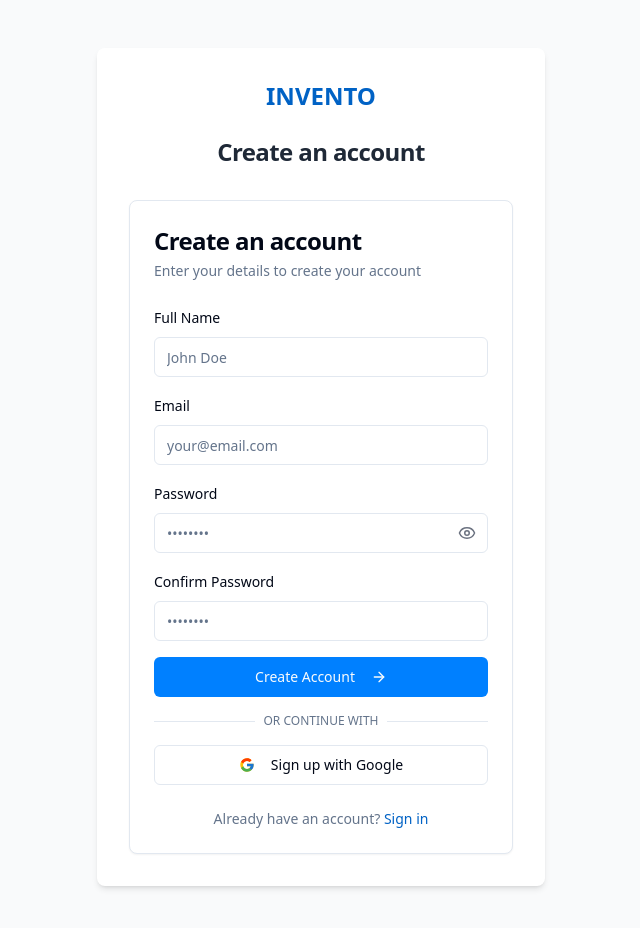
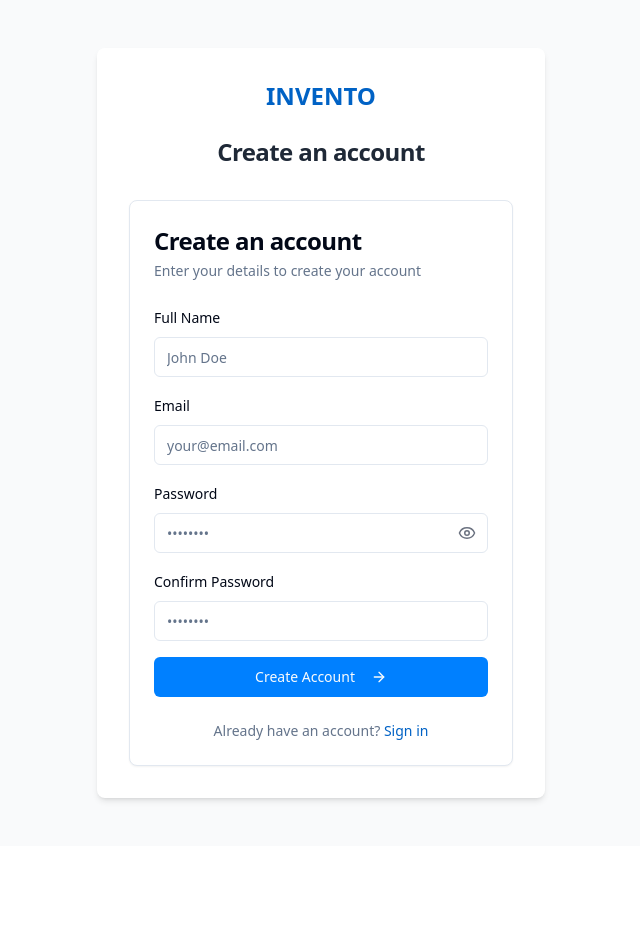
Before and after one commit to YashChauhan-2303/INVENTO, a React (Vite) app: page /register in a window 1280 px wide. Shown: the top 928 px of the page, without its empty margins (319-959 px from the left). After the commit the page ends 846 px from the top, so only its background shows below. Built offline with nearby package versions, Linux system fonts and the light colour scheme.

Commit message:
removed google

```diff
--- a/src/pages/auth/Register.tsx
+++ b/src/pages/auth/Register.tsx
@@ -1,4 +1,3 @@
-
 import React, { useState } from 'react';
 import { Link, useNavigate } from 'react-router-dom';
 import { Button } from '@/components/ui/button';
@@ -8,7 +7,6 @@ import { Card, CardContent, CardDescription, CardFooter, CardHeader, CardTitle }
 import { useToast } from '@/hooks/use-toast';
 import { supabase } from '@/integrations/supabase/client';
 import AuthLayout from '@/components/auth/AuthLayout';
-import { FcGoogle } from 'react-icons/fc';
 import { Eye, EyeOff, ArrowRight } from 'lucide-react';
 import { useAuth } from '@/hooks/useAuth';
 
@@ -20,7 +18,7 @@ const Register = () => {
   const [showPassword, setShowPassword] = useState(false);
   const [isLoading, setIsLoading] = useState(false);
   const [passwordError, setPasswordError] = useState('');
-  const { signUp, signInWithGoogle } = useAuth();
+  const { signUp } = useAuth();
   const navigate = useNavigate();
   const { toast } = useToast();
 
@@ -50,12 +48,6 @@ const Register = () => {
       variant: 'default',
     });
     navigate('/login');
-  };
-
-  const handleGoogleSignIn = async () => {
-    setIsLoading(true);
-    await signInWithGoogle();
-    setIsLoading(false);
   };
 
   return (
@@ -126,26 +118,6 @@ const Register = () => {
               {isLoading ? "Creating account..." : "Create Account"}
               <ArrowRight className="ml-2 h-4 w-4" />
             </Button>
-            <div className="relative">
-              <div className="absolute inset-0 flex items-center">
-                <span className="w-full border-t" />
-              </div>
-              <div className="relative flex justify-center text-xs uppercase">
-                <span className="bg-background px-2 text-muted-foreground">
-                  Or continue with
-                </span>
-              </div>
-            </div>
-            <Button
-              type="button"
-              variant="outline"
-              className="w-full"
-              onClick={handleGoogleSignIn}
-              disabled={isLoading}
-            >
-              <FcGoogle className="mr-2 h-4 w-4" />
-              Sign up with Google
-            </Button>
           </CardContent>
         </form>
         <CardFooter className="flex justify-center p-6 pt-0">
```
